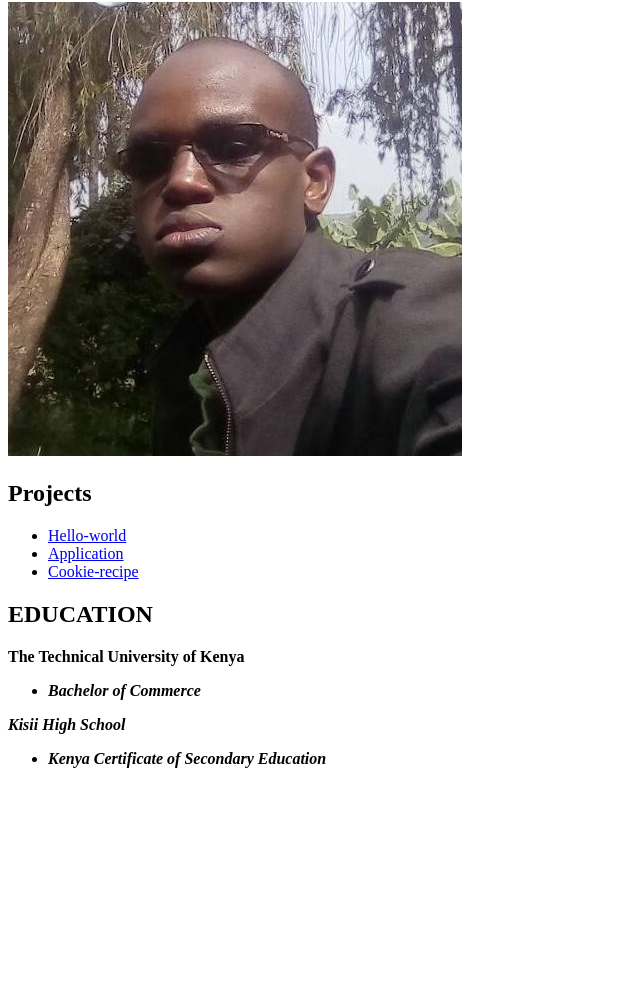
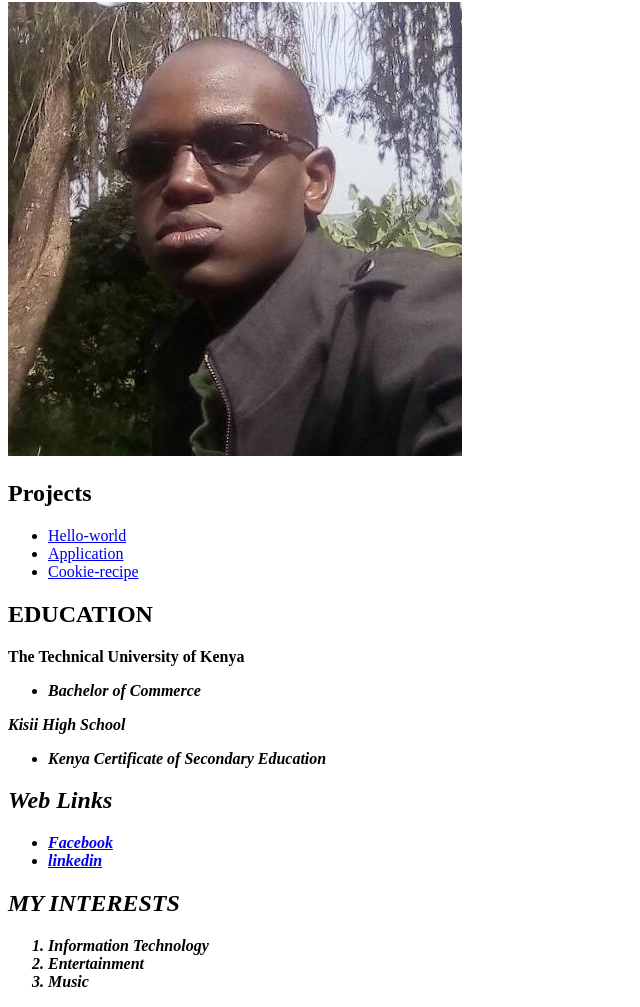
Before and after one commit to nash2030/my-first-web-portfolio, a plain HTML site: page index.html in a window 1280 px wide. Shown: the part 78-1085 px from the top of the page, without its empty margins (0-640 px from the left). Before the commit the page ends 862 px from the top, so only its background shows below. Drawn offline with Linux system fonts and the light colour scheme.

Commit message:
add ordered list and header elements

```diff
--- a/index.html
+++ b/index.html
@@ -24,6 +24,16 @@
    <ul>
      <li><em>Kenya Certificate of Secondary Education<em></li>
    </ul>
-
+<h2>Web Links</h2>
+<ul>
+  <li><a href="https://en-gb.facebook.com/login/">Facebook</a></li>
+  <li><a href="https://www.linkedin.com/uas/login">linkedin</a></li>
+</ul>
+<h2>MY INTERESTS</h2>
+<ol>
+  <li>Information Technology</li>
+  <li>Entertainment</li>
+  <li>Music</li>
+</ol>
 </body>
 </html>
```
